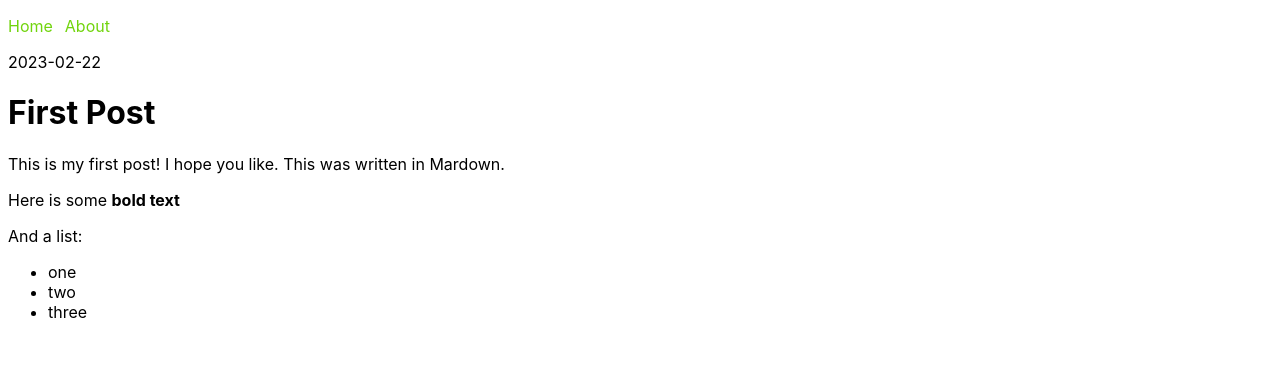
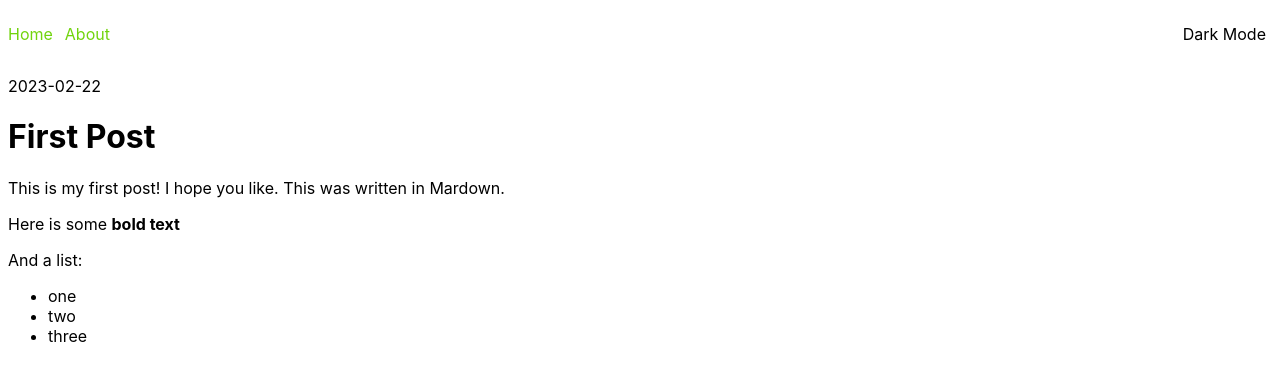
Before and after one commit to kewilliams92/next-blog, a Next.js app: page /posts/first-post in a window 1280 px wide. Shown: the top 380 px of the page. Built offline with nearby package versions, Linux system fonts and the light colour scheme.

Commit message:
created a functional Darkmode component

```diff
--- /dev/null
+++ b/components/DarkTheme.js
@@ -0,0 +1,13 @@
+function DarkTheme(){
+    return(
+        <style jsx global>{`
+        :root {
+          --background-color: #17171a;
+          --link-color: #cf4c06;
+          --text-color: #e5d5d5;
+        }
+      `}</style>
+    )
+}
+
+export default DarkTheme;
--- a/components/NavBar.js
+++ b/components/NavBar.js
@@ -1,4 +1,5 @@
 import Link from "next/link";
+import ThemeSwitch from "./ThemeSwitch";
 
 function NavBar() {
   return (
@@ -11,7 +12,12 @@
           <Link href="/about">About</Link>
         </li>
       </ul>
+      <ThemeSwitch />
       <style jsx>{`
+        nav {
+            display: flex;
+            justify-content: space-between;
+        }
         ul {
             list-style: none;
             padding: 0;
--- /dev/null
+++ b/components/ThemeSwitch.js
@@ -0,0 +1,27 @@
+import { useState } from "react";
+import DarkTheme from "./DarkTheme";
+
+function ThemeSwitch() {
+  const [darkMode, setDarkMode] = useState(false);
+
+  console.log("ThemeSwitch rendered", darkMode);
+  const text = darkMode ? "Light Mode" : "Dark Mode";
+  return (
+    <>
+      <button onClick={() => setDarkMode(!darkMode)}>{text}</button>
+      <style jsx>{`
+        button {
+          background: none;
+          border: none;
+          color: inherit;
+            cursor: pointer;
+            font: inherit;
+            line-height: normal;
+        }
+      `}</style>
+        {darkMode && <DarkTheme />}
+    </>
+  );
+}
+
+export default ThemeSwitch;
--- a/styles/globals.css
+++ b/styles/globals.css
@@ -1,9 +1,20 @@
+/*Light Theme*/
+:root{
+    --background-color: #ffffff;
+    --link-color: #71d40d;
+    --text-color: #000000;
+}
+
+
+
 body {
     font-family: 'Inter', sans-serif;
+    background-color: var(--background-color);
+    color: var(--text-color);
 }
 
 a {
-    color: #71d40d;
+    color: var(--link-color);
     text-decoration: none;
 }
 
```
